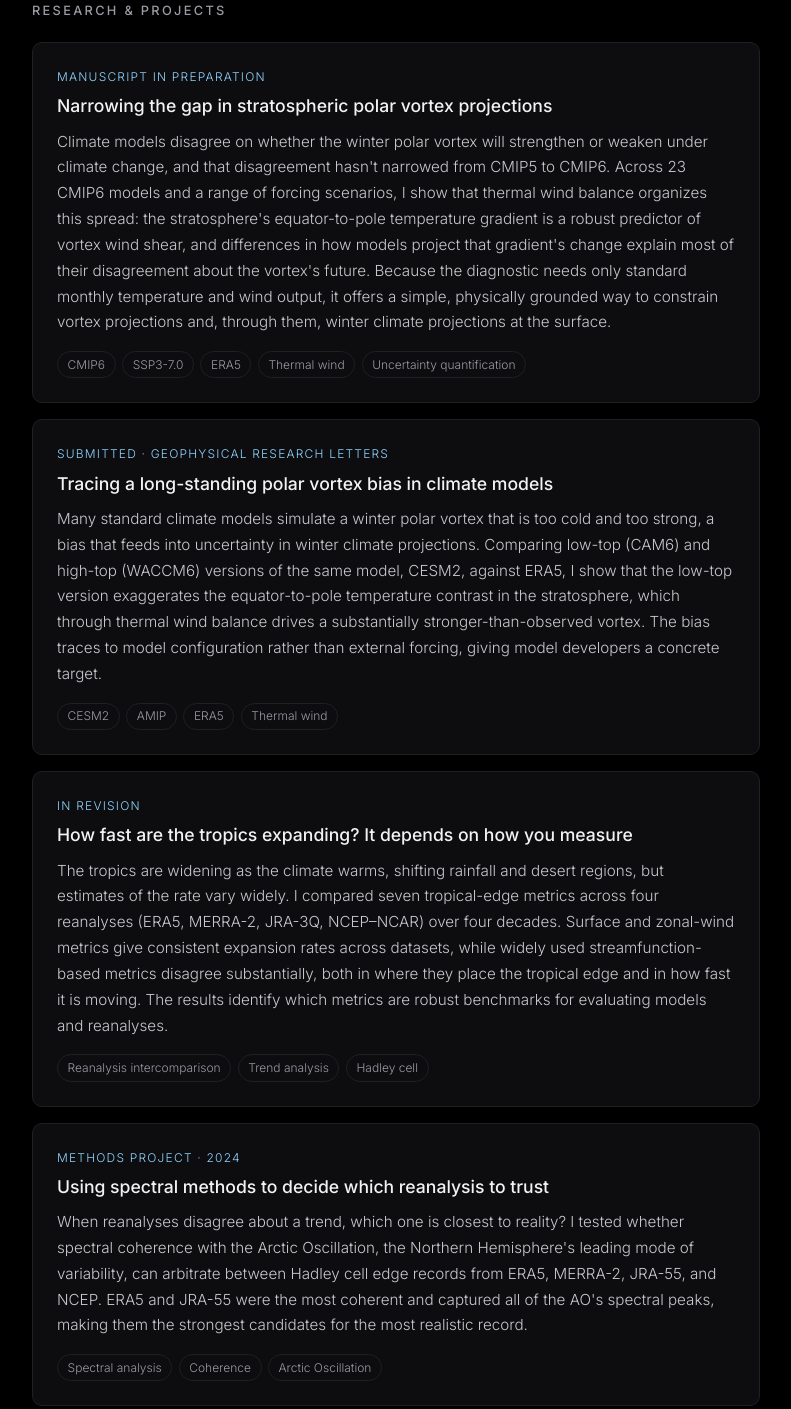
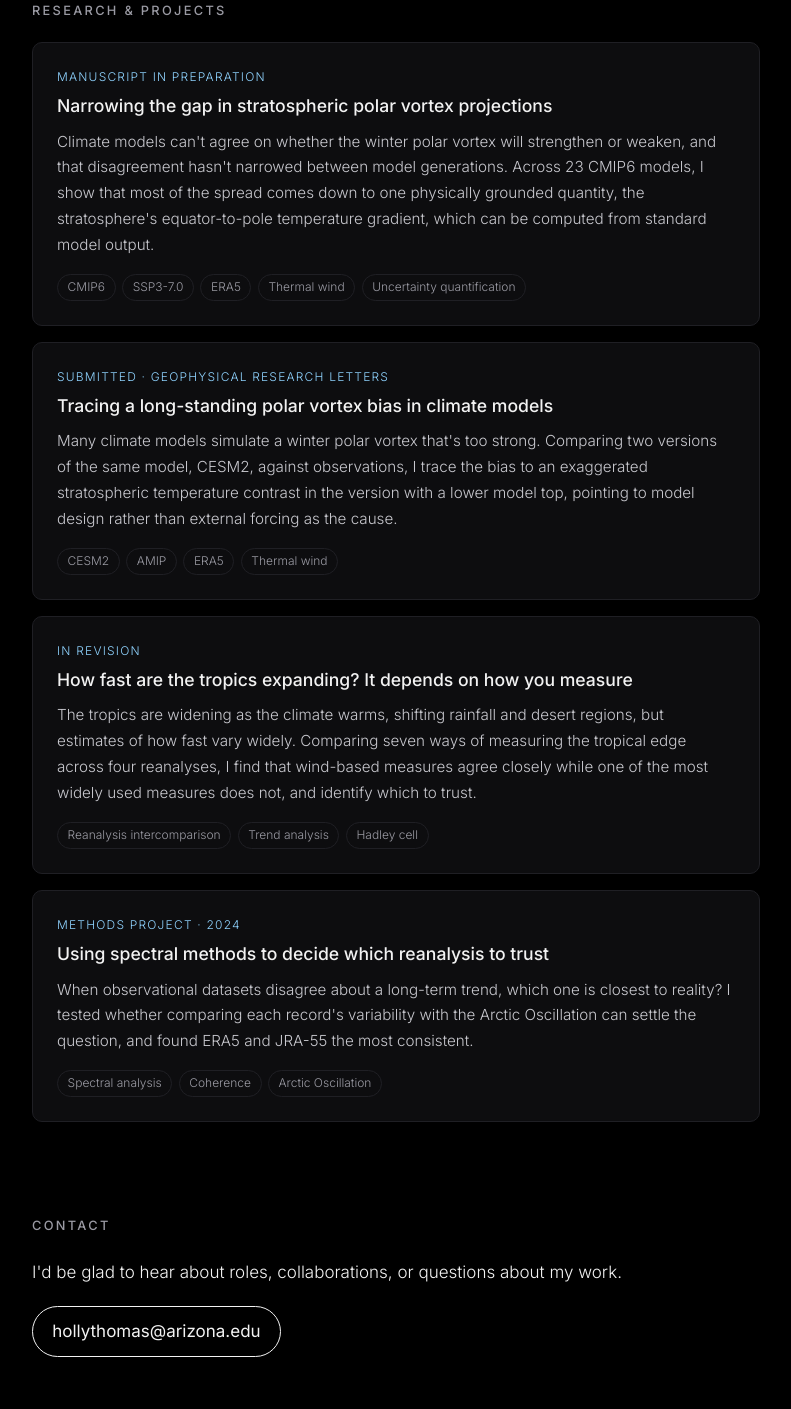
Before and after one commit to thomashm23/thomashm23.github.io, a plain HTML site: page index.html in a window 1280 px wide. Shown: the part 1492-2901 px from the top of the page, without its empty margins (244-1035 px from the left). Drawn offline with Linux system fonts and the light colour scheme; no server answers; animation ran at ten frames a second.

Commit message:
Trim research card summaries for a general audience
Co-Authored-By: Claude Opus 5.5 <noreply@anthropic.com>
Claude-Session: https://claude.ai/code/session_01VwyoWh9NAMySLf2URoExFB

```diff
--- a/index.html
+++ b/index.html
@@ -52,25 +52,25 @@
         <article class="card">
           <p class="card-status">Manuscript in preparation</p>
           <h3>Narrowing the gap in stratospheric polar vortex projections</h3>
-          <p>Climate models disagree on whether the winter polar vortex will strengthen or weaken under climate change, and that disagreement hasn't narrowed from CMIP5 to CMIP6. Across 23 CMIP6 models and a range of forcing scenarios, I show that thermal wind balance organizes this spread: the stratosphere's equator-to-pole temperature gradient is a robust predictor of vortex wind shear, and differences in how models project that gradient's change explain most of their disagreement about the vortex's future. Because the diagnostic needs only standard monthly temperature and wind output, it offers a simple, physically grounded way to constrain vortex projections and, through them, winter climate projections at the surface.</p>
+          <p>Climate models can't agree on whether the winter polar vortex will strengthen or weaken, and that disagreement hasn't narrowed between model generations. Across 23 CMIP6 models, I show that most of the spread comes down to one physically grounded quantity, the stratosphere's equator-to-pole temperature gradient, which can be computed from standard model output.</p>
           <ul class="card-tags"><li>CMIP6</li><li>SSP3-7.0</li><li>ERA5</li><li>Thermal wind</li><li>Uncertainty quantification</li></ul>
         </article>
         <article class="card">
           <p class="card-status">Submitted · <em>Geophysical Research Letters</em></p>
           <h3>Tracing a long-standing polar vortex bias in climate models</h3>
-          <p>Many standard climate models simulate a winter polar vortex that is too cold and too strong, a bias that feeds into uncertainty in winter climate projections. Comparing low-top (CAM6) and high-top (WACCM6) versions of the same model, CESM2, against ERA5, I show that the low-top version exaggerates the equator-to-pole temperature contrast in the stratosphere, which through thermal wind balance drives a substantially stronger-than-observed vortex. The bias traces to model configuration rather than external forcing, giving model developers a concrete target.</p>
+          <p>Many climate models simulate a winter polar vortex that's too strong. Comparing two versions of the same model, CESM2, against observations, I trace the bias to an exaggerated stratospheric temperature contrast in the version with a lower model top, pointing to model design rather than external forcing as the cause.</p>
           <ul class="card-tags"><li>CESM2</li><li>AMIP</li><li>ERA5</li><li>Thermal wind</li></ul>
         </article>
         <article class="card">
           <p class="card-status">In revision</p>
           <h3>How fast are the tropics expanding? It depends on how you measure</h3>
-          <p>The tropics are widening as the climate warms, shifting rainfall and desert regions, but estimates of the rate vary widely. I compared seven tropical-edge metrics across four reanalyses (ERA5, MERRA-2, JRA-3Q, NCEP–NCAR) over four decades. Surface and zonal-wind metrics give consistent expansion rates across datasets, while widely used streamfunction-based metrics disagree substantially, both in where they place the tropical edge and in how fast it is moving. The results identify which metrics are robust benchmarks for evaluating models and reanalyses.</p>
+          <p>The tropics are widening as the climate warms, shifting rainfall and desert regions, but estimates of how fast vary widely. Comparing seven ways of measuring the tropical edge across four reanalyses, I find that wind-based measures agree closely while one of the most widely used measures does not, and identify which to trust.</p>
           <ul class="card-tags"><li>Reanalysis intercomparison</li><li>Trend analysis</li><li>Hadley cell</li></ul>
         </article>
         <article class="card">
           <p class="card-status">Methods project · 2024</p>
           <h3>Using spectral methods to decide which reanalysis to trust</h3>
-          <p>When reanalyses disagree about a trend, which one is closest to reality? I tested whether spectral coherence with the Arctic Oscillation, the Northern Hemisphere's leading mode of variability, can arbitrate between Hadley cell edge records from ERA5, MERRA-2, JRA-55, and NCEP. ERA5 and JRA-55 were the most coherent and captured all of the AO's spectral peaks, making them the strongest candidates for the most realistic record.</p>
+          <p>When observational datasets disagree about a long-term trend, which one is closest to reality? I tested whether comparing each record's variability with the Arctic Oscillation can settle the question, and found ERA5 and JRA-55 the most consistent.</p>
           <ul class="card-tags"><li>Spectral analysis</li><li>Coherence</li><li>Arctic Oscillation</li></ul>
         </article>
       </div>
```
